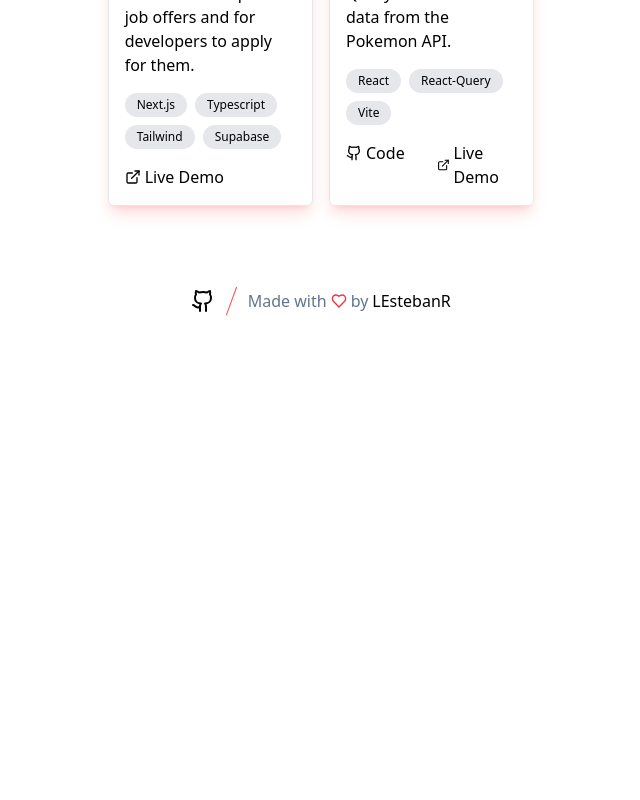
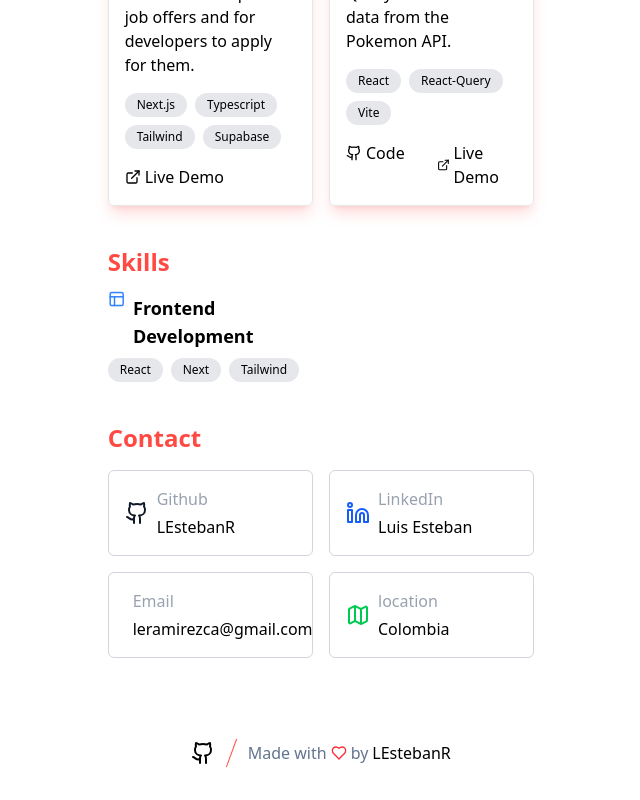
Before and after one commit to LEstebanR/lesteban, a React (Vite) app: page / in a window 1280 px wide. Shown: the part 2018-2818 px from the top of the page, without its empty margins (319-959 px from the left). Before the commit the page ends 2366 px from the top, so only its background shows below. Built offline with nearby package versions, Linux system fonts and the light colour scheme.

Commit message:
change computer pc

```diff
--- a/index.html
+++ b/index.html
@@ -5,7 +5,7 @@
     <link rel="icon" type="image/svg+xml" href="/vite.svg" />
     <meta name="viewport" content="width=device-width, initial-scale=1.0" />
     <link rel="stylesheet" href="/src/App.css" />
-    <title>Lesteban</title>
+    <title>LEsteban</title>
   </head>
   <body>
     <div id="root"></div>
--- a/src/App.tsx
+++ b/src/App.tsx
@@ -5,6 +5,8 @@ import Footer from "@components/ui/footer";
 import { AboutMe } from "@components/about-me";
 import { Experience } from "@components/experience";
 import { Projects } from "@components/projects"
+import { Contact } from "@components/contact";
+import { Skills } from "@components/skills"
 
 function App() {
     return (
@@ -14,6 +16,8 @@ function App() {
                 <AboutMe />
                 <Experience />
                 <Projects />
+                <Skills/>
+                <Contact />
             </main>
             <Footer />
         </div>
--- /dev/null
+++ b/src/components/cards/contact-card.tsx
@@ -0,0 +1,18 @@
+import { H3, Body } from "@components/ui/typography";
+import { ContactLink } from "@types/main";
+
+export function ContactCard({ link }: { link: ContactLink } ) {
+  const Icon = link.icon
+
+  return (
+    <a href={link.href} target="_blank" rel="noopener noreferrer">
+ <div className={`flex gap-2 items-center border p-4 rounded-md  border-gray-300 ${link.href ? "cursor-pointer" : "cursor-default"} `}>
+              <Icon className={`${link.iconColor} w-6 h-6 `} />
+              <div className="flex flex-col gap-1">
+                <Body color="text-muted">{link.label}</Body>
+                <Body>{link.user}</Body>
+              </div>
+            </div>
+    </a>
+    )
+}
--- /dev/null
+++ b/src/components/contact.tsx
@@ -0,0 +1,18 @@
+import { ContactCard } from "@components/cards/contact-card";
+import { CONTACT_LINKS } from "@data/data";
+import { ContactLink } from "@types/main";
+import { H1 } from "./ui/typography";
+
+export function Contact() {
+    return (
+      <div className="flex flex-col gap-4">
+          <H1 color="primary">Contact</H1>
+          <div className="grid grid-cols-1 md:grid-cols-2 gap-4">
+            {CONTACT_LINKS.map((link : ContactLink, index : number) => (
+                <ContactCard key={index} link={link} />
+            ))}
+
+      </div>
+        </div>
+    )
+}
--- /dev/null
+++ b/src/components/skills.tsx
@@ -0,0 +1,33 @@
+import { H1, H3 } from "./ui/typography";
+import { SKILLS } from "@data/data";
+import { Layout } from "lucide-react";
+import { Chip } from "./ui/chip";
+
+function Skill({skill, icon, skills}: { skill: string, icon: React.ReactNode, skills: string[]}){
+  return (
+    <div className="flex flex-col gap-2">
+      <div className="flex gap-2">
+        {icon}
+        <H3>{skill}</H3>
+      </div>
+      <div className="flex flex-wrap gap-2">
+        {
+          skills.map(skill => {
+            return <Chip label={skill} key={skill}/>
+          })
+        }
+      </div>
+    </div>
+  )
+}
+
+export function Skills(){
+  return <div className="flex flex-col gap-4">
+    <H1 color="primary">Skills</H1>
+    <div className="grid grid-cols-1 md:grid-cols-2 gap-4">
+      <Skill skill="Frontend Development" icon={<Layout className="h-5 w-5 text-blue-500 animate-bounce" />} skills={SKILLS.frontend}/>
+
+
+    </div>
+  </div>
+}
--- a/src/components/ui/header.tsx
+++ b/src/components/ui/header.tsx
@@ -1,7 +1,7 @@
-import { CONTACT_LINKS } from "@data/data";
+import { HEADER_LINKS } from "@data/data";
 import { Link } from "./link";
 import { H1, Subtitle } from "@components/ui/typography";
-import { ContactLink } from "@types/main";
+import { HeaderLink } from "@types/main";
 const Header = () => {
   return (
     <header className="flex justify-center items-center fixed top-0 left-0 right-0 z-10 bg-white backdrop-blur-sm border-b-2 border-gray-100 h-24">
@@ -11,7 +11,7 @@ const Header = () => {
           <Subtitle>Software Engineer</Subtitle>
         </div>
         <div className="flex gap-4">
-          {CONTACT_LINKS.map((link: ContactLink) => (
+          {HEADER_LINKS.map((link: HeaderLink) => (
             <Link href={link.href} key={link.label}>
               {link.label}
             </Link>
--- a/src/components/ui/typography.tsx
+++ b/src/components/ui/typography.tsx
@@ -14,8 +14,8 @@ export const Subtitle = ({ children }: { children: React.ReactNode }) => {
   return <p className="text-sm text-muted ">{children}</p>;
 };
 
-export const Body = ({ children }: { children: React.ReactNode }) => {
-  return <p className="text-base text-black  ">{children}</p>;
+export const Body = ({ children, color = "black" }: { children: React.ReactNode, color?: string }) => {
+  return <p className={`text-base ${color === "black" ? "text-black" : color}`}>{children}</p>;
 };
 
 export const Emphasized = ({ children }: { children: React.ReactNode }) => {
--- a/src/data/data.ts
+++ b/src/data/data.ts
@@ -1,4 +1,6 @@
-export const CONTACT_LINKS = [
+import { Github, Linkedin, Mail, Map } from "lucide-react";
+
+export const HEADER_LINKS = [
   {
     label: "Github",
     href: "https://github.com/LEstebanR",
@@ -51,7 +53,7 @@ export const EXPERIENCE = [
 export const PROJECTS = [
   {
     name: "Humedad Arena",
-    description: "It calculates the percentage of moisture in the sand used for the production of concrete.",
+    description: "It calculates the percentage of humidity in the sand used for the production of concrete.",
     stack: ["React", "Typescript", "Tailwind"],
     link: "https://humedad-arena.vercel.app/",
     repo: "https://github.com/LEstebanR/humedad_arena"
@@ -77,3 +79,40 @@ export const PROJECTS = [
       repo: "https://github.com/LEstebanR/poketrivia"
     }
 ]
+
+export const CONTACT_LINKS = [
+  {
+    label: "Github",
+    href: "https://github.com/LEstebanR",
+    user: "LEstebanR",
+    icon: Github,
+    iconColor: "text-gray-900"
+  },
+  {
+    label: "LinkedIn",
+    href: "https://www.linkedin.com/in/lestebanr/",
+    user: "Luis Esteban",
+    icon: Linkedin,
+    iconColor: "text-blue-600"
+  },
+  {
+    label: "Email",
+    href: "mailto:leramirezca@gmail.com",
+    user: "leramirezca@gmail.com",
+    icon: Mail,
+    iconColor: "text-red-500"
+  },
+  {
+    label: "location",
+    user: "Colombia",
+    icon: Map,
+    iconColor: "text-green-500"
+  }
+]
+
+export const SKILLS = {
+  frontend: ["React", "Next", "Tailwind"],
+  backend: ["Node.js", "Supabase"],
+  database: ["MongoDB", "PostgresSQL"],
+  programing_languages: ["Javascript", "Typescript"]
+}
```
Also changed, not shown: src/types/main.ts (+8 -0 lines).
